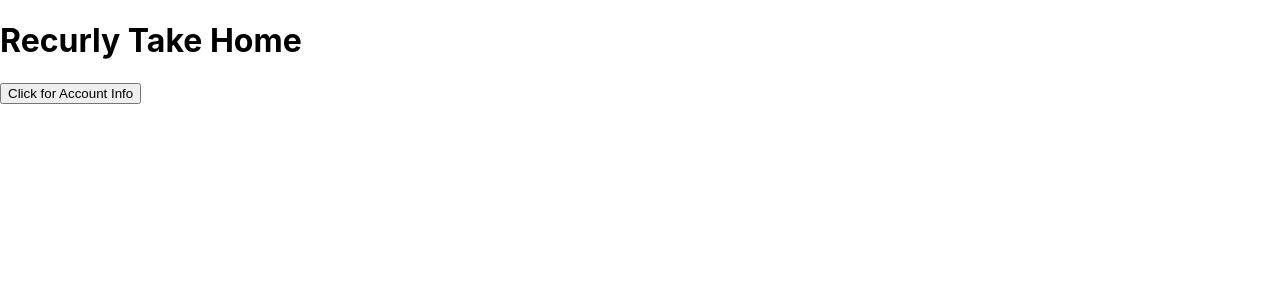
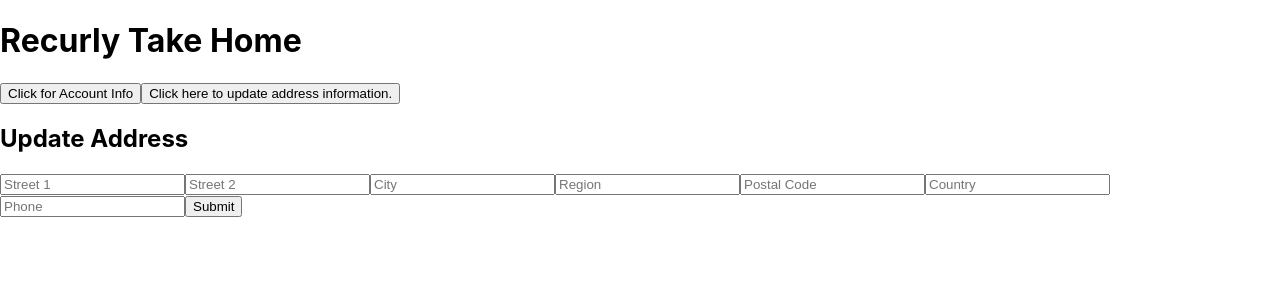
Before and after one commit to Jlavarine/Recurly-Take-Home, a React (Create React App) app: page / in a window 1280 px wide. Shown: the top 300 px of the page. Built offline with nearby package versions, Linux system fonts and the light colour scheme.

Commit message:
Create form and fetch data

```diff
--- a/src/App.js
+++ b/src/App.js
@@ -1,10 +1,20 @@
 import React, { useEffect } from "react";
-import { fetchAccount } from "./apiCalls";
+import { fetchAccountAPI } from "./apiCalls";
+import Form from "./Form";
 const App = () => {
+  let account;
   return(
     <div>
       <h1>Recurly Take Home</h1>
-      <button onClick={() => fetchAccount()}>Click for Account Info</button>
+      <button onClick={() => {
+        fetchAccountAPI()
+        .then((data) => {
+          return account = data
+        })
+        console.log( typeof data)
+        }}>Click for Account Info</button>
+      <button onClick={() => console.log(account)}>Click here to update address information.</button>
+      <Form />
     </div>
   )
 }
--- /dev/null
+++ b/src/Form.js
@@ -0,0 +1,81 @@
+import React, { useState } from 'react'
+
+
+const Form = ({ user, registerDog }) => {
+    const [ streetOne, setStreetOne] = useState('');
+    const [ streetTwo, setStreetTwo] = useState('');
+    const [ city, setCity] = useState('');
+    const [ region, setRegion] = useState('');
+    const [ postalCode, setPostalCode] = useState('');
+    const [ country, setCountry] = useState('');
+    const [ phone, setPhone] = useState('');
+
+
+
+//  [...skills, new skill]
+
+// const submitDog = (event) => {
+//   event.preventDefault();
+//   registerDog(name,age,breed,skills);
+// }
+
+    return (
+        <div className='form-container'>
+          <form>
+            <h2>Update Address</h2>
+            <input
+            type='text'
+            placeholder='Street 1'
+            value={streetOne}
+            onChange={(event) => setStreetOne(event.target.value)}
+            >
+            </input>
+            <input
+            type='text'
+            placeholder='Street 2'
+            value={streetTwo}
+            onChange={(event) => setStreetTwo(event.target.value)}
+            >
+            </input>
+            <input
+            type='text'
+            placeholder='City'
+            value={city}
+            onChange={(event) => setCity(event.target.value)}
+            >
+            </input>
+            <input
+            type='text'
+            placeholder='Region'
+            value={region}
+            onChange={(event) => setRegion(event.target.value)}
+            >
+            </input>
+            <input
+            type='number'
+            placeholder='Postal Code'
+            value={postalCode}
+            onChange={(event) => setPostalCode(event.target.value)}
+            >
+            </input>
+            <input
+            type='text'
+            placeholder='Country'
+            value={country}
+            onChange={(event) => setCountry(event.target.value)}
+            >
+            </input>
+            <input
+            type='number'
+            placeholder='Phone'
+            value={phone}
+            onChange={(event) => setPhone(event.target.value)}
+            >
+            </input>
+            <input type="submit" placeholder="Register Pet" />
+          </form>
+        </div>
+    )
+}
+
+export default Form
--- a/src/apiCalls.js
+++ b/src/apiCalls.js
@@ -1,5 +1,44 @@
-export const fetchAccount = () => {
-    return fetch('https://v3.recurly.com/accounts/code-1612')
+export const fetchAccountAPI = () => {
+    return fetch('http://recurly-be.herokuapp.com/api/v1/account')
     .then(response => response.json())
-    .then(resp => console.log(resp))
+    .then(resp => {
+        console.log(resp)
+        return resp
+    })
 }
+
+
+// var myHeaders = new Headers();
+// myHeaders.append("Accept", "application/vnd.recurly.v2021-02-25");
+// myHeaders.append("Content-Type", "application/json");
+// // myHeaders.append('X-API-KEY', '90afdca911ff42e79d7a134dcf394c17')
+// myHeaders.append("Authorization", "Basic 90afdca911ff42e79d7a134dcf394c17");
+
+// var requestOptions = {
+//   method: 'GET',
+//   headers: myHeaders,
+//   redirect: 'follow'
+// };
+
+// export const fetchAccountAPI = () => {
+// fetch("https://v3.recurly.com/accounts/code-1612", requestOptions)
+//   .then(response => response.text())
+//   .then(result => console.log(result))
+//   .catch(error => console.log('error', error))
+// }
+
+
+// try {
+//   const account = await client.getAccount(accountId)
+//   console.log('Fetched account: ', account.code)
+// } catch (err) {
+//   if (err instanceof recurly.errors.NotFoundError) {
+//     // If the request was not found, you may want to alert the user or
+//     // just return null
+//     console.log('Resource Not Found')
+//   } else {
+//     // If we don't know what to do with the err, we should
+//     // probably re-raise and let our web framework and logger handle it
+//     console.log('Unknown Error: ', err)
+//   }
+// }
```
